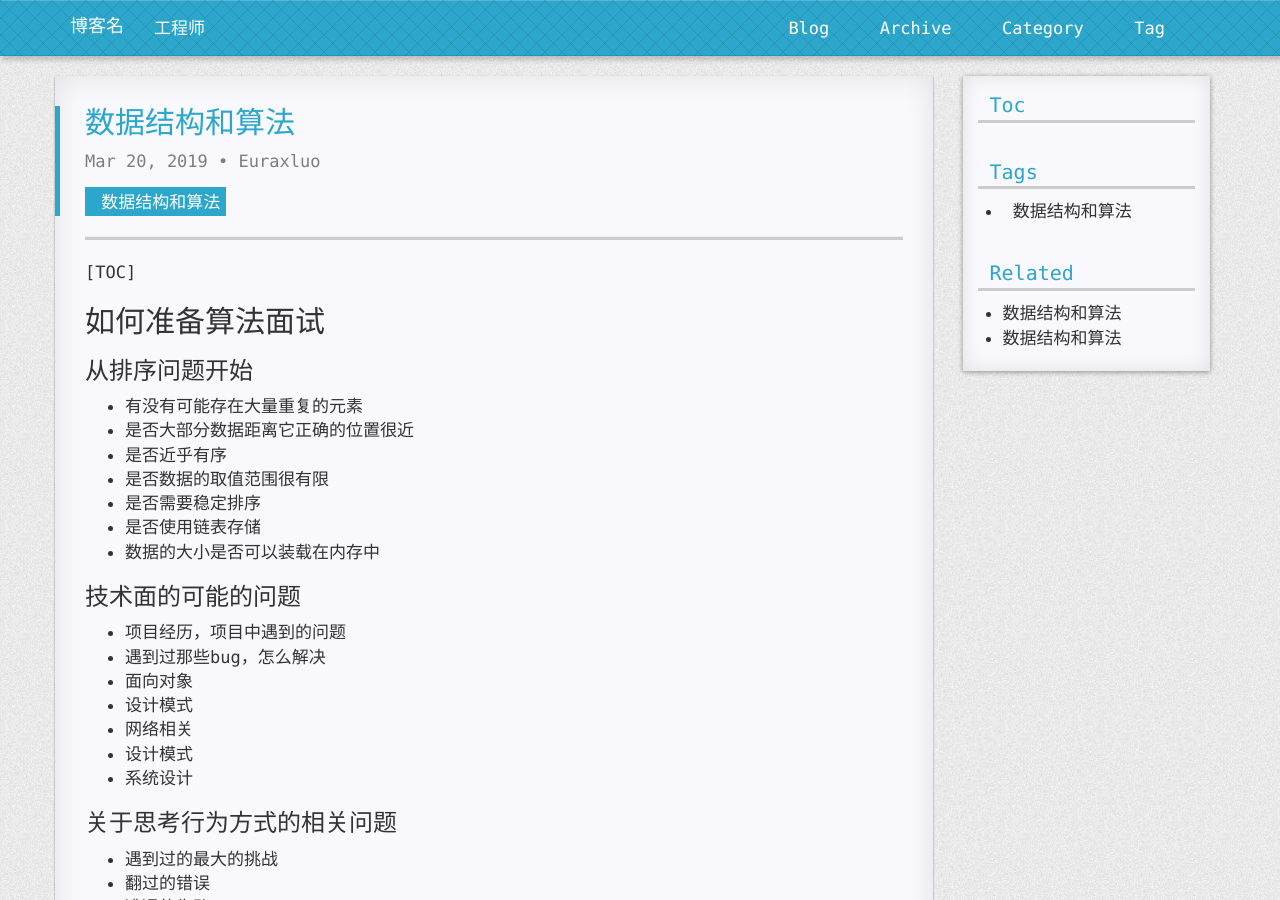
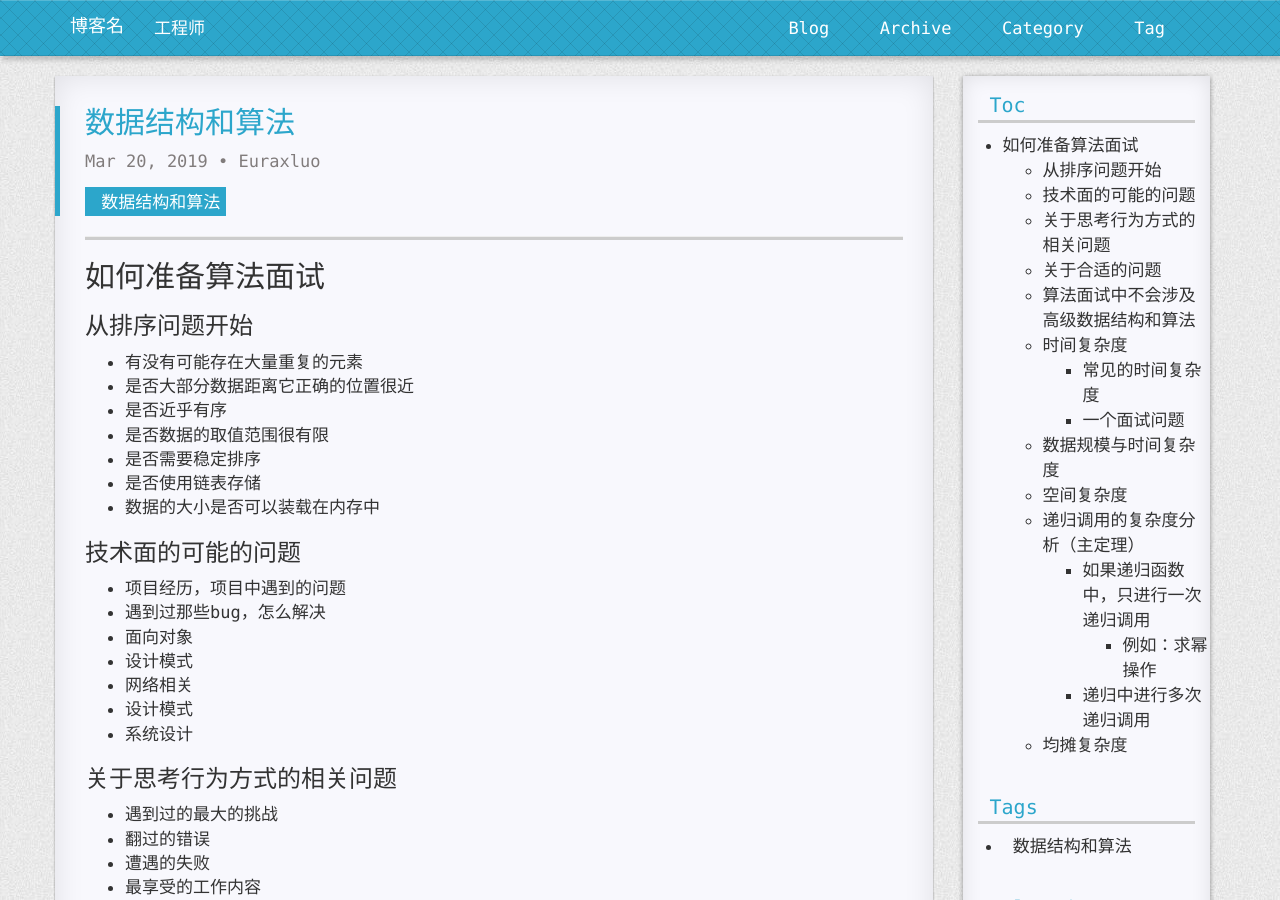
Before and after one commit to saucu-li/saucu-li.github.io, a Jekyll site: the page built from _posts/2019-03-20-算法面试1.md, in a window 1280 px wide and 900 px high. Built offline with Jekyll 4.4.1, drawn with Linux system fonts in a browser that asks for light colours; nearby versions of some CDN libraries; comment, search, counter and statistics services are not loaded; a style sheet for code colours, icons or effects is not loaded.

Commit message:
add some file

```diff
--- a/_posts/2019-03-20-算法面试1.md
+++ b/_posts/2019-03-20-算法面试1.md
@@ -10,7 +10,8 @@ tags:                               #标签
     - 数据结构和算法
 
 ---
-[TOC]
+* TOC
+{:toc}
 ## 如何准备算法面试
 
 ### 从排序问题开始
```
Also changed, not shown: _posts/2018-07-14-markdown学习.md (+2 -1 lines).
